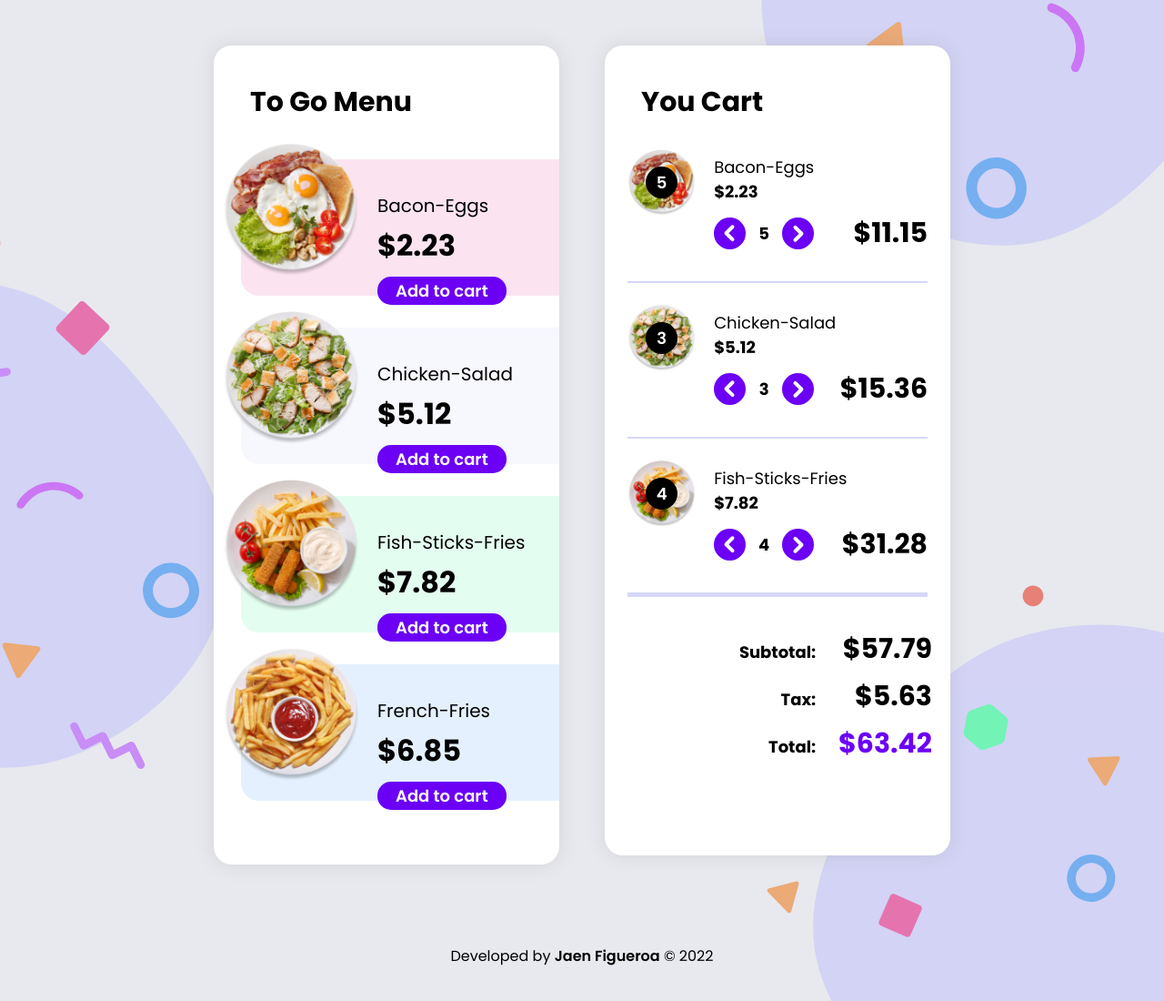
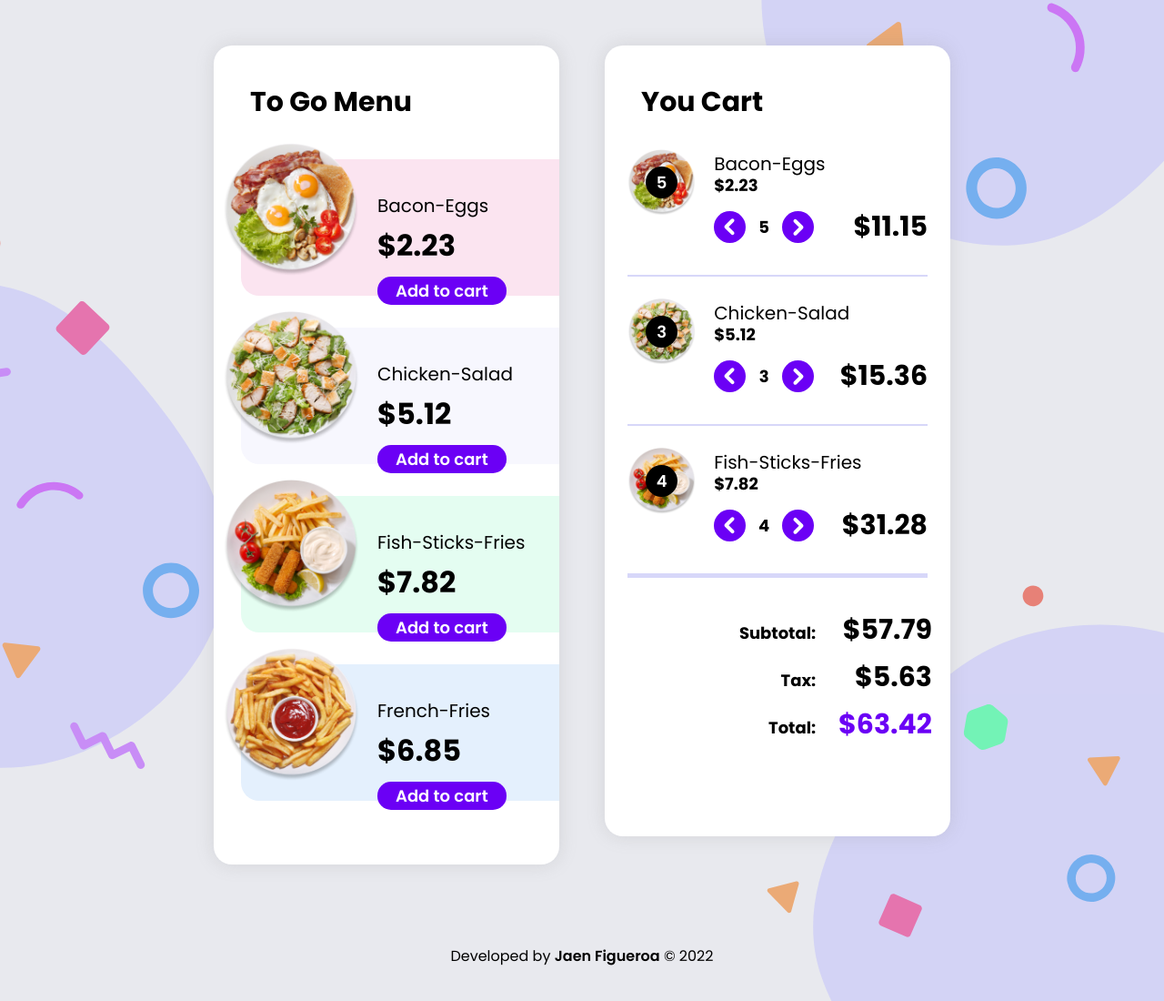
Before and after one commit to jaenfigueroa/eCommerce, a website: page index.html in a window 1280 px wide. Shown: the whole page at 91% size. Drawn offline with Linux system fonts and the light colour scheme.

Commit message:
tamaño de letra estandarizado

```diff
--- a/sass/style.scss
+++ b/sass/style.scss
@@ -306,8 +306,9 @@ body {
 
             .nombre {
               // background-color: rgb(145, 145, 255);
-              font-weight: 400;
-              font-size: 1.8rem;
+              font-size: 2rem;
+              font-weight: 300;
+              line-height: 20px;
               text-transform: capitalize;
             }
             .precio-unitario {
```
Also changed, not shown: css/style.css, 1 other file.
